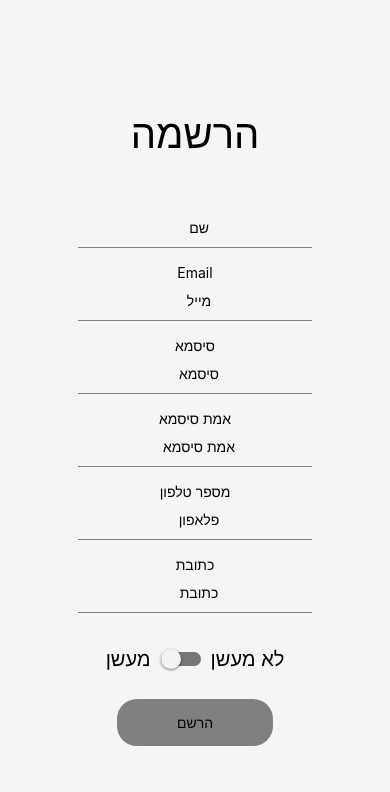
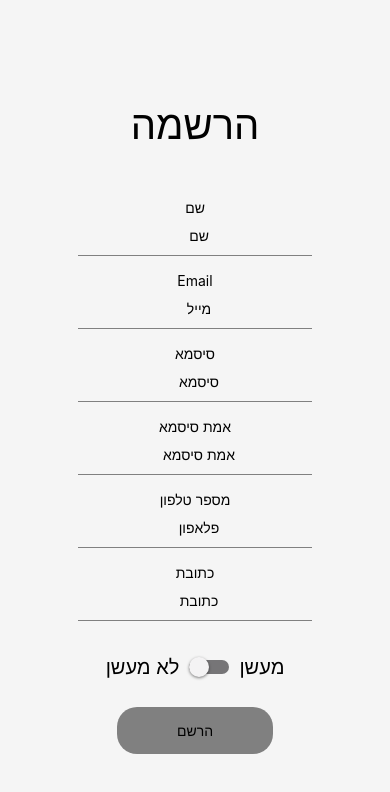
Before and after one commit to NirIzhak/SmokEye, a React Native app: screen /Register in a window 390 px wide. Shown: the top 792 px of the page. Built offline with nearby package versions, Linux system fonts and the light colour scheme.

Commit message:
fix bugs

```diff
--- a/package.json
+++ b/package.json
@@ -22,6 +22,7 @@
     "react": "18.2.0",
     "react-native": "0.71.7",
     "react-native-date-picker": "^4.2.13",
+    "react-native-image-picker": "^5.3.1",
     "react-native-onboarding-swiper": "^1.2.0",
     "react-native-safe-area-context": "4.5.0",
     "react-native-screens": "~3.20.0"
--- a/src/Screens/NewReport.jsx
+++ b/src/Screens/NewReport.jsx
@@ -1,7 +1,13 @@
-import { View, Text, TextInput, TouchableOpacity, TouchableWithoutFeedback, Keyboard } from "react-native";
-import React, { useEffect, useRef, useState } from "react";
+import {
+  View,
+  Text,
+  TextInput,
+  TouchableOpacity,
+  TouchableWithoutFeedback,
+  Keyboard,
+} from "react-native";
+import React, { useEffect, useState } from "react";
 import * as Location from "expo-location";
-
 
 export default function NewReport() {
   const date = new Date();
@@ -10,9 +16,6 @@ export default function NewReport() {
   const [latitude, setLatitude] = useState("");
   const [longitude, setLongitude] = useState("");
   const [address, setAddress] = useState("");
-
-
-
 
   const handlePress = () => {
     Keyboard.dismiss();
@@ -34,7 +37,6 @@ export default function NewReport() {
       console.log(result);
       setAddressInfo(result);
       setAddress(result.Results[0].address);
-
     } catch (error) {
       console.error(error);
     }
@@ -57,9 +59,6 @@ export default function NewReport() {
     };
     getPermissions();
   }, []);
-
-
-
 
   return (
     <>
@@ -85,9 +84,7 @@ export default function NewReport() {
               textAlign: "right",
             }}
           />
-      <Text style={{ marginTop: 40, textAlign: "center" }}>
-        תמונות \ סרטונים
-      </Text>
+          <Text style={{ marginTop: 40, textAlign: "center" }}>הוסף תמונה</Text>
 
           <View
             style={{
@@ -137,7 +134,9 @@ export default function NewReport() {
                 GetAddress();
               }}
             >
-          <Text style={{ textAlign: "center", marginTop: 10 }}>מצא כתובת</Text>
+              <Text style={{ textAlign: "center", marginTop: 10 }}>
+                מצא כתובת
+              </Text>
             </TouchableOpacity>
           </View>
         </View>
--- a/src/Screens/Register.jsx
+++ b/src/Screens/Register.jsx
@@ -1,11 +1,28 @@
-
-import { Text, View,StyleSheet,TextInput,Switch, Keyboard,TouchableWithoutFeedback,TouchableOpacity } from 'react-native'
-import { useContext } from 'react';
-import { SmokeyeContext } from '../Context/SmokEyeContext';
+import {
+  Text,
+  View,
+  StyleSheet,
+  TextInput,
+  Switch,
+  Keyboard,
+  TouchableWithoutFeedback,
+  TouchableOpacity,
+} from "react-native";
+import { useContext } from "react";
+import { SmokeyeContext } from "../Context/SmokEyeContext";
 
 export default function Register() {
-
-  const {setPassword,setConfirmPassword,setName,setEmail,setPhone,setAddress,AddClient,toggleSwitch,smoke} = useContext(SmokeyeContext);
+  const {
+    setPassword,
+    setConfirmPassword,
+    setName,
+    setEmail,
+    setPhone,
+    setAddress,
+    AddClient,
+    toggleSwitch,
+    smoke,
+  } = useContext(SmokeyeContext);
 
   const handlePress = () => {
     Keyboard.dismiss();
@@ -13,14 +30,24 @@ export default function Register() {
 
   return (
     <TouchableWithoutFeedback onPress={handlePress}>
-    <View style={styles.container} >
-      <Text style={{ textAlign: "center", marginTop: 10, fontSize: 40, marginBottom: 50}}>הרשמה</Text>
+      <View style={styles.container}>
+        <Text
+          style={{
+            textAlign: "center",
+            marginTop: 10,
+            fontSize: 40,
+            marginBottom: 50,
+          }}
+        >
+          הרשמה
+        </Text>
+        <Text style={styles.title}>שם</Text>
+
         <TextInput
           style={styles.input}
           placeholder="שם"
           onChangeText={(text) => setName(text)}
           onBlur={() => Keyboard.dismiss()}
-
         />
         <Text style={styles.title}>Email</Text>
         <TextInput
@@ -28,7 +55,6 @@ export default function Register() {
           placeholder="מייל"
           onChangeText={(text) => setEmail(text)}
           onBlur={() => Keyboard.dismiss()}
-
           keyboardType="email-address"
         />
         <Text style={styles.title}>סיסמא</Text>
@@ -37,7 +63,6 @@ export default function Register() {
           placeholder="סיסמא"
           onChangeText={(text) => setPassword(text)}
           onBlur={() => Keyboard.dismiss()}
-
         />
         <Text style={styles.title}>אמת סיסמא</Text>
         <TextInput
@@ -45,7 +70,6 @@ export default function Register() {
           placeholder="אמת סיסמא"
           onChangeText={(text) => setConfirmPassword(text)}
           onBlur={() => Keyboard.dismiss()}
-
         />
         <Text style={styles.title}>מספר טלפון</Text>
         <TextInput
@@ -53,7 +77,6 @@ export default function Register() {
           placeholder="פלאפון"
           onChangeText={(text) => setPhone(text)}
           onBlur={() => Keyboard.dismiss()}
-
           keyboardType="phone-pad"
         />
         <Text style={styles.title}>כתובת</Text>
@@ -62,62 +85,72 @@ export default function Register() {
           placeholder="כתובת"
           onChangeText={(text) => setAddress(text)}
           onBlur={() => Keyboard.dismiss()}
-
         />
-      <View style={{display: 'flex', flexDirection: 'row', justifyContent: 'center', alignItems: 'center', marginTop: 10, marginBottom: 20, width: '50%',marginLeft: 'auto', marginRight: 'auto' }}>
-        <Text style={{fontSize:20}}>מעשן</Text>
+        <View
+          style={{
+            display: "flex",
+            flexDirection: "row",
+            justifyContent: "center",
+            alignItems: "center",
+            marginTop: 10,
+            marginBottom: 20,
+            width: "50%",
+            marginLeft: "auto",
+            marginRight: "auto",
+          }}
+        >
+          <Text style={{ fontSize: 20 }}>לא מעשן</Text>
           <Switch
-        trackColor={{false: '#767577', true: '#7CC69E'}}
-        thumbColor={smoke ? '#5CEE9F' : '#f4f3f4'}
+            trackColor={{ false: "#767577", true: "#7CC69E" }}
+            thumbColor={smoke ? "#5CEE9F" : "#f4f3f4"}
             ios_backgroundColor="#3e3e3e"
             onValueChange={toggleSwitch}
             value={smoke}
-        style={{margin: 10}}
+            style={{ margin: 10 }}
           />
-        <Text style={{fontSize:20}}>לא מעשן</Text>
+          <Text style={{ fontSize: 20 }}>מעשן</Text>
         </View>
         <TouchableOpacity onPress={AddClient} style={styles.button}>
-        <Text style={{textAlign:'center'}}>הרשם</Text>
+          <Text style={{ textAlign: "center" }}>הרשם</Text>
         </TouchableOpacity>
       </View>
     </TouchableWithoutFeedback>
-
   );
-};
+}
 const styles = StyleSheet.create({
   container: {
     flex: 1,
-    justifyContent: 'center',
-    alignItems: 'center',
-    backgroundColor: '#f5f5f5',
+    justifyContent: "center",
+    alignItems: "center",
+    backgroundColor: "#f5f5f5",
   },
-  title:{
-    textAlign: 'right'
+  title: {
+    textAlign: "right",
   },
   formContainer: {
-    width: '80%',
-    backgroundColor: '#fff',
+    width: "80%",
+    backgroundColor: "#fff",
     padding: 16,
     borderRadius: 8,
   },
   input: {
-    flexDirection:'row',
-    width:'50%',
+    flexDirection: "row",
+    width: "50%",
     height: 40,
-    borderColor: 'gray',
+    borderColor: "gray",
     borderBottomWidth: 1,
     marginBottom: 16,
     paddingLeft: 8,
-    width: '60%',
-    marginLeft: 'auto',
-    marginRight: 'auto',
-    textAlign: 'center'
+    width: "60%",
+    marginLeft: "auto",
+    marginRight: "auto",
+    textAlign: "center",
   },
   button: {
     backgroundColor: "gray",
-    width:'40%',
-    padding:15,
+    width: "40%",
+    padding: 15,
     borderRadius: 20,
-    color:'#fff'
-  }
-})
+    color: "#fff",
+  },
+});
```
Also changed, not shown: 1 other file (tests, documents, lock files or other folders). Lines whose indentation alone changed are shown as unchanged.
